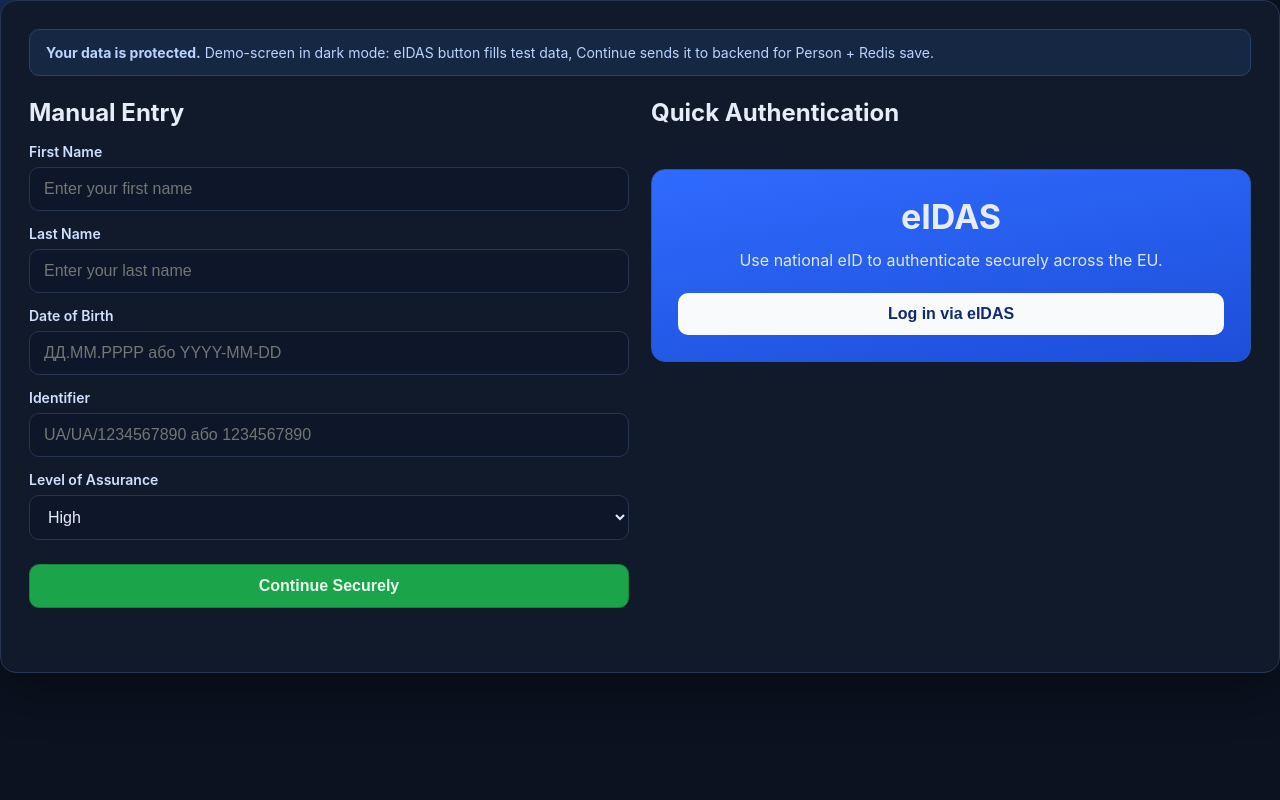
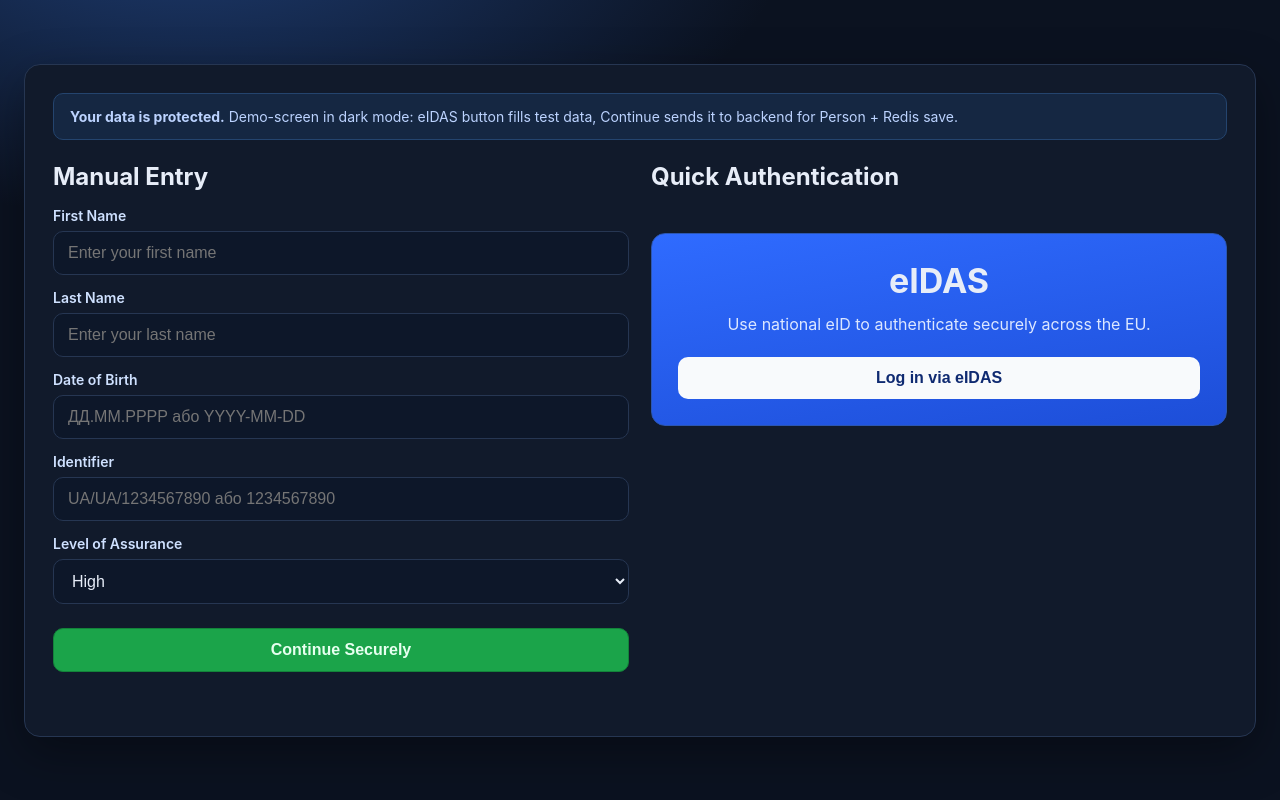
Before and after one commit to AndreyShapovalovVN/EvidenceAuthorizationFromEIDAS, a FastAPI app: template templates/login.html in a window 1280 px wide. Run offline with FastAPI, Linux system fonts and the light colour scheme; the template is opened without the code that fills it, so the values that code supplies are empty.

Commit message:
Update base.css to change

```diff
--- a/static/base.css
+++ b/static/base.css
@@ -22,16 +22,14 @@ body {
     background: radial-gradient(1000px 500px at 15% -10%, #1d3b70 0, transparent 60%), var(--bg);
     color: var(--text);
     min-height: 100vh;
-    /*display: flex;*/
-    display: block;
+    display: flex;
     align-items: center;
     justify-content: center;
-    /*padding: 24px;*/
-    padding: 0;
+    padding: 24px;
 }
 
 .wrapper {
-    width: 100%;
+    width: min(1800px, 100%);
     background: var(--panel);
     border: 1px solid var(--line);
     border-radius: 16px;
@@ -298,7 +296,7 @@ details.accordion > .accordion-body {
 
 /* Unified evidences page */
 .evidence-page {
-    width: min(1280px, 100%);
+    width: min(1800px, 100%);
 }
 
 .evidence-layout {
```
